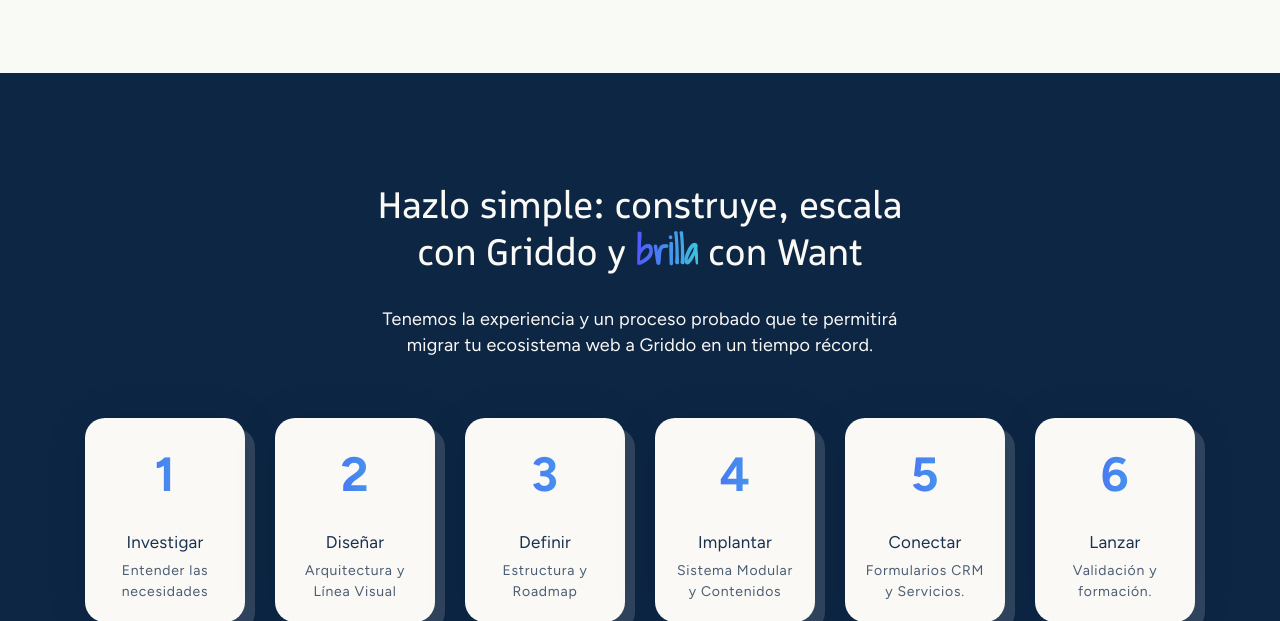
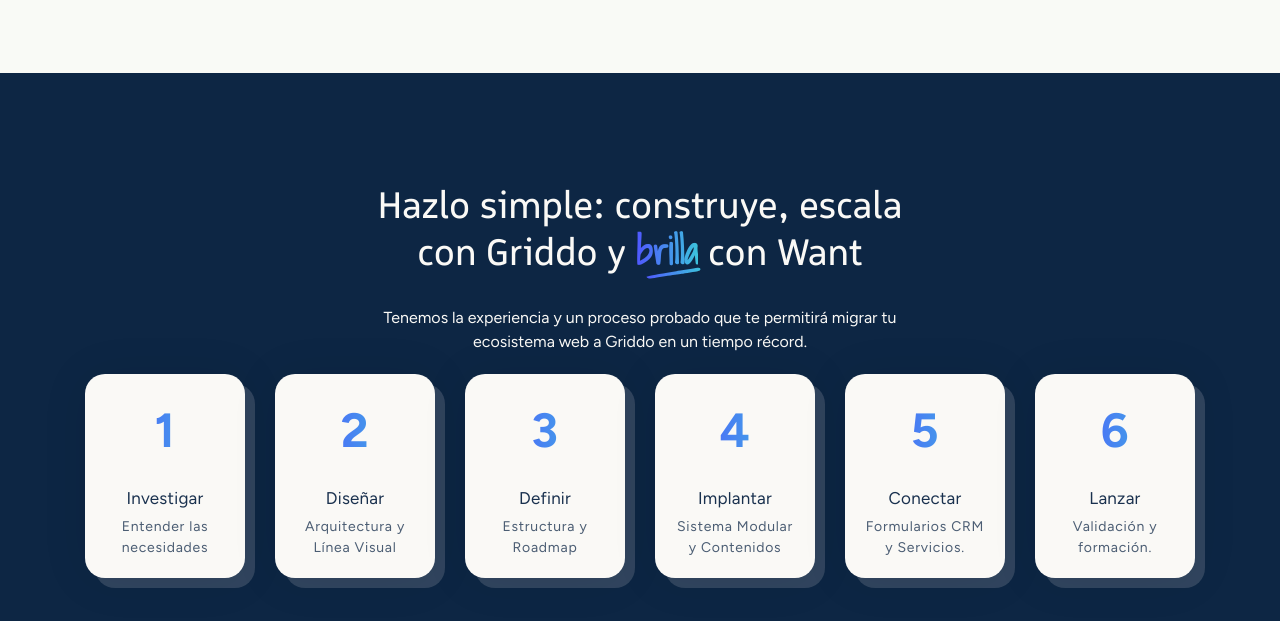
Before and after one commit to griddo/landing-want-griddo, a PHP site: page / in a window 1280 px wide. Shown: the part 1800-2421 px from the top of the page. Run offline with PHP 8.4, Linux system fonts and the light colour scheme.

Commit message:
Adds undelining

```diff
--- a/assets/css/main.css
+++ b/assets/css/main.css
@@ -962,7 +993,19 @@ parallax & home seperator
   margin-bottom: 5px;
 }
 
-.mini .mini-content .info strong {
+
+
+.mini .mini-content .info h1 {
+  color: #FAF9F6;
+  font-weight: 500;
+  font-size: 38px;
+  letter-spacing: 0.25px;
+  margin-bottom: 30px;
+}
+
+.mini .mini-content .info h1 strong {
+  position: relative;
+  display: inline-block;
   font-family: 'Shadows Into Light';
   background: linear-gradient(to right, #5057FF, #3CC3DD);
   -webkit-background-clip: text;
@@ -971,23 +1014,19 @@ parallax & home seperator
   color: transparent;
 }
 
-.mini .mini-content .info h1 {
-  color: #FAF9F6;
-  font-weight: 500;
-  font-size: 38px;
-  letter-spacing: 0.25px;
-  margin-bottom: 30px;
-}
-
-.mini .mini-content .info p {
-  letter-spacing: 1px;
-  margin-bottom: 40px;
-  color: #FAF9F6;
-  letter-spacing: 0.25px;
-  line-height: 26px;
-  font-weight: 400;
-  font-size: 18px;
-}
+.mini .mini-content .info h1 strong::after {
+  content: "";
+  position: absolute;
+  left: 0px;
+  bottom: -5px;
+  width: 100%;
+  height: 12px;
+  background: url('/assets/images/underline.svg') no-repeat center;
+  background-size: 90% 100%;
+  pointer-events: none;
+  transform: translateX(10%);
+}
+
 
 .mini .mini-content .info p span {
   text-decoration: underline;
--- a/index.html
+++ b/index.html
@@ -530,13 +530,15 @@
             <div class="row">
                 <div class="col-lg-12">
                     <div class="center-heading">
-                        <h2 class="section-title">La idea es simple:<br>hacer tu vida más <strong>fácil</strong></h2>
+                        <div class="section-title">
+                            <h2>La idea es simple:<br>hacer tu vida más <strong>fácil</strong></h2>
+                        </div>
                     </div>
                 </div>
                 <div class="offset-lg-3 col-lg-6">
                     <div class="center-text">
                         <p>Queremos mostrarte cómo hacerlo. En directo.<br>
-                            Te invitamos a nuestro próximo <strong>webinar</strong> exclusivo para universidades.</p>
+                            Te invitamos a nuestro próximo webinar <strong>exclusivo</strong> para universidades.</p>
                     </div>
                 </div>
             </div>
@@ -604,7 +606,7 @@
                     <img src="assets/images/logo-want-w.png">
                     <ul class="social">
                         <li><a href="https://www.linkedin.com/company/want-digital/"><i class="fa fa-linkedin"></i></a></li>
-                        <li><a href="#"><i class="fa fa-dribbble"></i></a></li>
+                        <li><a href="https://www.instagram.com/want.cl/"><i class="fa fa-instagram"></i></a></li>
                     </ul>
                 </div>
             </div>
```
Also changed, not shown: other parts of assets/css/main.css (+34 -3 lines), assets/images/underline.svg (added), 1 other file.
